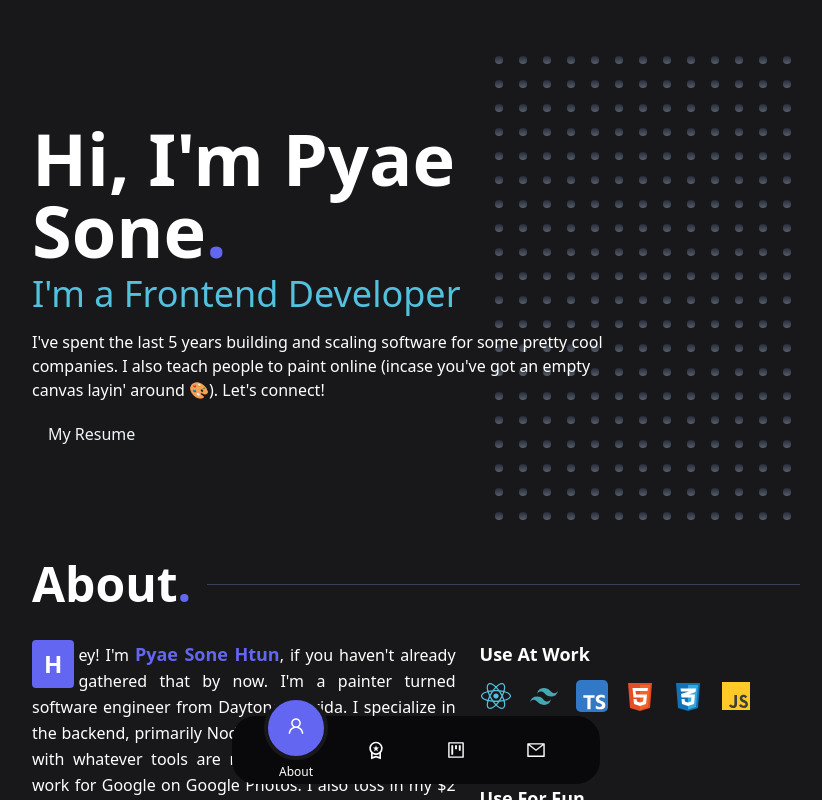
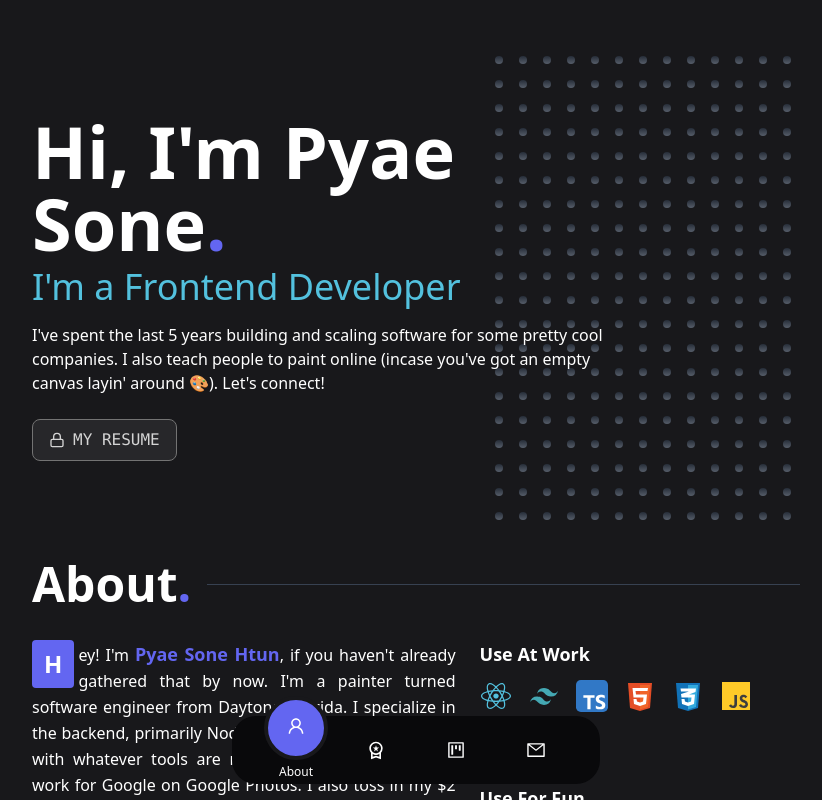
Before and after one commit to PyaeSoneHtun-98/my_portfolio, a React (Vite) app: page / in a window 1280 px wide. Shown: the top 800 px of the page, without its empty margins (224-1046 px from the left). Built offline with nearby package versions, Linux system fonts and the light colour scheme.

Commit message:
changed resume buttton

```diff
--- a/src/components/AnimateButton.tsx
+++ b/src/components/AnimateButton.tsx
@@ -1,39 +1,96 @@
-import React, { ButtonHTMLAttributes, ReactNode } from "react";
 import MyResume from '../assets/CV for Web-Developer Internship (Pyae Sone Htun).pdf';
+{/* <a href={MyResume} download  className=" place-content-center border-2 border-green-500"> */}
 
-// Define the type for the DrawOutlineButton props
-interface DrawOutlineButtonProps extends ButtonHTMLAttributes<HTMLButtonElement> {
-  children: ReactNode;
-}
+import React, { useRef, useState } from "react";
+import { FiLock } from "react-icons/fi";
+import { motion } from "framer-motion";
 
 const Example: React.FC = () => {
   return (
-    <a href={MyResume} download  className=" place-content-center">
-      <DrawOutlineButton>My Resume</DrawOutlineButton>
+    <a href={MyResume} download className="grid place-content-center">
+      <EncryptButton />
     </a>
   );
 };
 
-const DrawOutlineButton: React.FC<DrawOutlineButtonProps> = ({ children, ...rest }) => {
+const TARGET_TEXT = "My Resume";
+const CYCLES_PER_LETTER = 2;
+const SHUFFLE_TIME = 50;
+
+const CHARS = "!@#$%^&*():{};|,.<>/?";
+
+const EncryptButton: React.FC = () => {
+  const intervalRef = useRef<number | null>(null);
+
+  const [text, setText] = useState(TARGET_TEXT);
+
+  const scramble = () => {
+    let pos = 0;
+
+    intervalRef.current = window.setInterval(() => {
+      const scrambled = TARGET_TEXT.split("")
+        .map((char, index) => {
+          if (pos / CYCLES_PER_LETTER > index) {
+            return char;
+          }
+
+          const randomCharIndex = Math.floor(Math.random() * CHARS.length);
+          const randomChar = CHARS[randomCharIndex];
+
+          return randomChar;
+        })
+        .join("");
+
+      setText(scrambled);
+      pos++;
+
+      if (pos >= TARGET_TEXT.length * CYCLES_PER_LETTER) {
+        stopScramble();
+      }
+    }, SHUFFLE_TIME);
+  };
+
+  const stopScramble = () => {
+    if (intervalRef.current !== null) {
+      clearInterval(intervalRef.current);
+      intervalRef.current = null;
+    }
+
+    setText(TARGET_TEXT);
+  };
+
   return (
-    <button
-      {...rest}
-      className="group relative px-4 py-2 font-medium text-slate-100 transition-colors duration-[400ms] hover:text-indigo-300"
+    <motion.button
+      whileHover={{
+        scale: 1.025,
+      }}
+      whileTap={{
+        scale: 0.975,
+      }}
+      onMouseEnter={scramble}
+      onMouseLeave={stopScramble}
+      className="group relative overflow-hidden rounded-lg border-[1px] border-neutral-500 bg-zinc-800 px-4 py-2 font-mono font-medium uppercase text-neutral-300 transition-colors hover:text-indigo-300"
     >
-      <span>{children}</span>
-
-      {/* TOP */}
-      <span className="absolute left-0 top-0 h-[2px] w-0 bg-indigo-300 transition-all duration-100 group-hover:w-full" />
-
-      {/* RIGHT */}
-      <span className="absolute right-0 top-0 h-0 w-[2px] bg-indigo-300 transition-all delay-100 duration-100 group-hover:h-full" />
-
-      {/* BOTTOM */}
-      <span className="absolute bottom-0 right-0 h-[2px] w-0 bg-indigo-300 transition-all delay-200 duration-100 group-hover:w-full" />
-
-      {/* LEFT */}
-      <span className="absolute bottom-0 left-0 h-0 w-[2px] bg-indigo-300 transition-all delay-300 duration-100 group-hover:h-full" />
-    </button>
+      <div className="relative z-10 flex items-center gap-2">
+        <FiLock />
+        <span>{text}</span>
+      </div>
+      <motion.span
+        initial={{
+          y: "100%",
+        }}
+        animate={{
+          y: "-100%",
+        }}
+        transition={{
+          repeat: Infinity,
+          repeatType: "mirror",
+          duration: 1,
+          ease: "linear",
+        }}
+        className="duration-300 absolute inset-0 z-0 scale-125 bg-gradient-to-t from-indigo-400/0 from-40% via-indigo-400/100 to-indigo-400/0 to-60% opacity-0 transition-opacity group-hover:opacity-100"
+      />
+    </motion.button>
   );
 };
 
--- a/src/components/WaterDropGrid.tsx
+++ b/src/components/WaterDropGrid.tsx
@@ -17,7 +17,7 @@ const WaterDropGrid: React.FC = () => {
           pretty cool companies. I also teach people to paint online (incase
           you've got an empty canvas layin' around 🎨). Let's connect!
         </p>
-        <div className="pointer-events-auto pt-3">        <Example />
+        <div className="pointer-events-auto pt-6">        <Example />
         </div>
       </div>
       <div className="w-full h-full overflow-hidden grid place-content-end lg:place-content-center lg:-ml-32 z-10">
```
